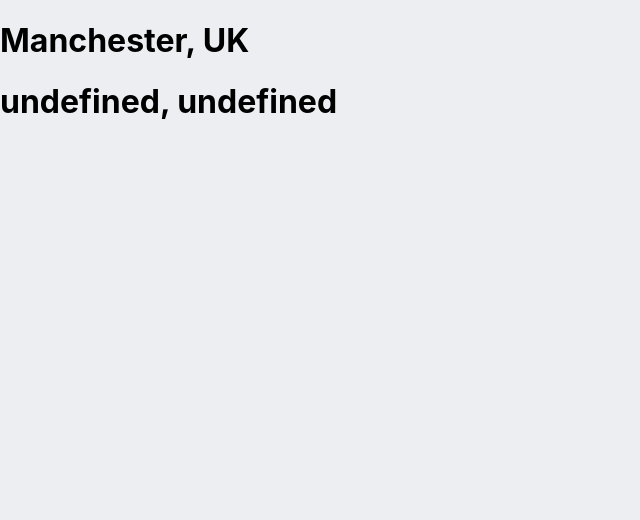
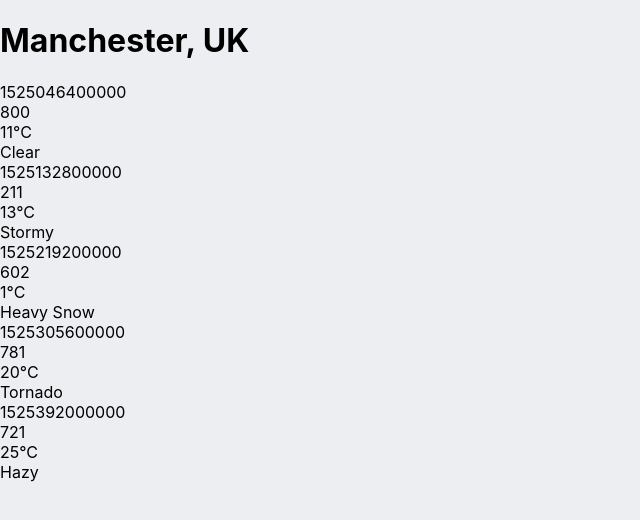
Before and after one commit to ninaspray/Weather_App, a React (Create React App) app: page / in a window 1280 px wide. Shown: the top 520 px of the page, without its empty margins (0-640 px from the left). Built offline with nearby package versions, Linux system fonts and the light colour scheme.

Commit message:
Added prop types to forecast summaries

```diff
--- a/src/components/App.js
+++ b/src/components/App.js
@@ -1,7 +1,7 @@
 import React from 'react';
 import LocationDetails from './LocationDetails';
 import PropTypes from 'prop-types';
-import ForecastSummaries from './LocationDetails';
+import ForecastSummaries from './ForecastSummaries';
 
 const App = ({ forecasts, location }) => {
   return (
--- a/src/components/ForecastSummaries.js
+++ b/src/components/ForecastSummaries.js
@@ -1,8 +1,35 @@
-import React from 'react';
+import React from "react";
+import PropTypes from "prop-types";
+import ForecastSummary from "./ForecastSummary";
 
+const ForecastSummaries = ({ forecasts }) => {
+  return (
+    <div className="forecast-summaries">
+      {forecasts.map((forecast) => (
+        <ForecastSummary
+          key={forecast.date}
+          date={forecast.date}
+          description={forecast.description}
+          icon={forecast.icon}
+          temperature={forecast.temperature}
+        />
+      ))}
+    </div>
+  );
+};
 
-const ForecastSummaries = () => (
-    <div className="forecast-summaries" />
-    );
+export default ForecastSummaries;
 
-    export default ForecastSummaries;
+ForecastSummaries.propTypes = {
+  forecasts: PropTypes.arrayOf(
+    PropTypes.shape({
+      data: PropTypes.number,
+      description: PropTypes.string,
+      icon: PropTypes.string,
+      temperature: PropTypes.shape({
+        max: PropTypes.number,
+        min: PropTypes.number,
+      }),
+    })
+  ).isRequired,
+};
```
